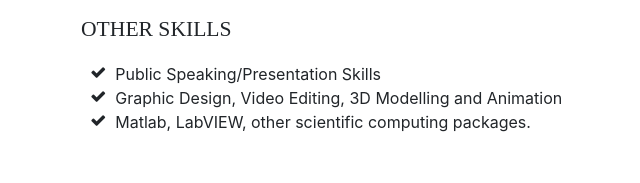
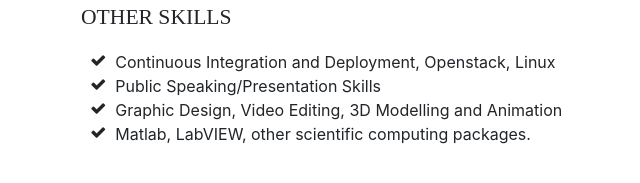
Before and after one commit to guanchar/guanchar.github.io, a website with bundled scripts: page index.html in a window 1280 px wide. Shown: the part 4685-4868 px from the top of the page, without its empty margins (239-879 px from the left). Built offline with nearby package versions, Linux system fonts and the light colour scheme; a web font is replaced by a local one.

Commit message:
Add skills

```diff
--- a/index.html
+++ b/index.html
@@ -311,6 +311,9 @@
           <ul class="fa-ul mb-0">
             <li>
               <i class="fa-li fa fa-check"></i>
+              Continuous Integration and Deployment, Openstack, Linux</li>
+            <li>
+              <i class="fa-li fa fa-check"></i>
               Public Speaking/Presentation Skills</li>
             <li>
               <i class="fa-li fa fa-check"></i>
```
